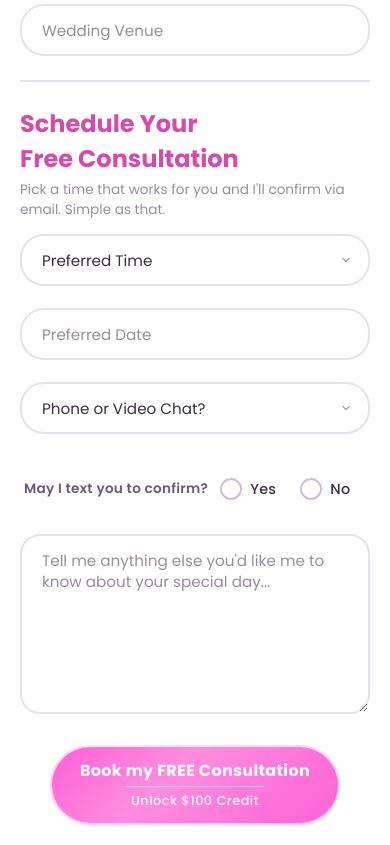
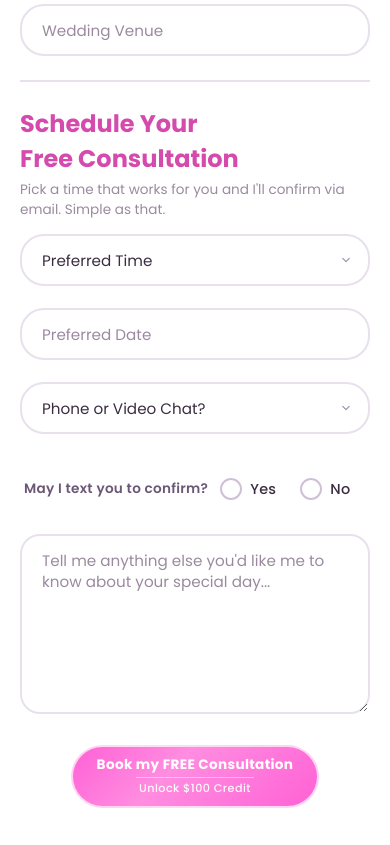
Before and after one commit to rsands1-hash/consultation-form, a plain HTML site: page index.html in a window 390 px wide. Shown: the part 554-1399 px from the top of the page. Drawn offline with Linux system fonts and the light colour scheme.

Commit message:
Add files via upload

```diff
--- a/index.html
+++ b/index.html
@@ -426,19 +426,20 @@
         }
 
         .btn-line-top {
-            font-size: 1rem;
+            font-size: 0.85rem;
             font-weight: 700;
+            white-space: nowrap;
         }
 
         .btn-divider {
             width: 60%;
             height: 1px;
             background: rgba(255, 255, 255, 0.45);
-            margin: 6px auto;
+            margin: 4px auto;
         }
 
         .btn-line-bottom {
-            font-size: 0.8rem;
+            font-size: 0.7rem;
             font-weight: 500;
             letter-spacing: 0.04em;
             opacity: 0.95;
@@ -603,7 +604,7 @@
             }
 
             .submit-btn {
-                padding: 14px 28px;
+                padding: 10px 24px;
                 white-space: normal;
             }
 
```
